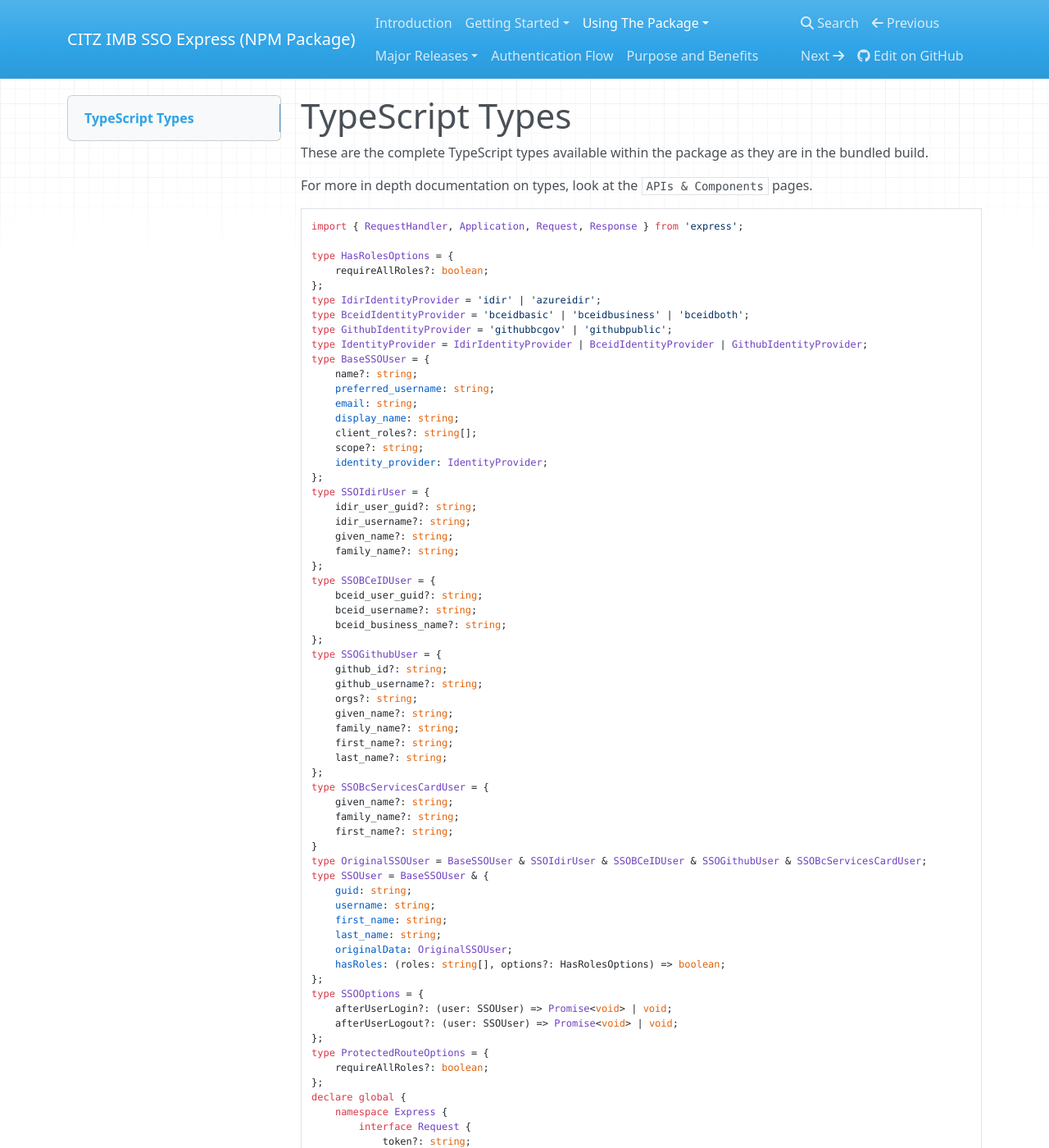
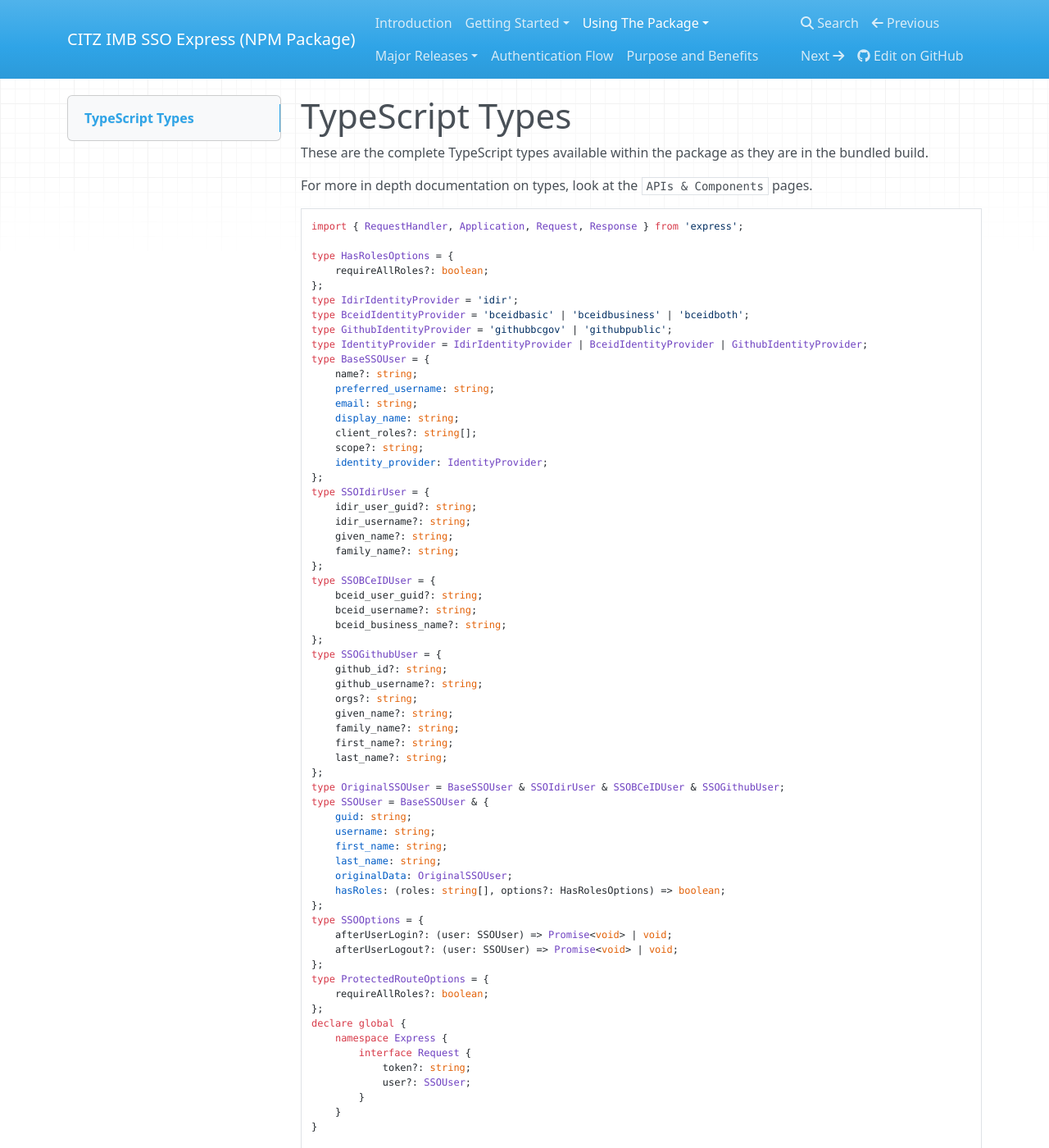
Before and after one commit to bcgov/citz-imb-sso-express, an MkDocs documentation site: the page built from techdocs/docs/using-the-package/typescript-types.md, in a window 1280 px wide and 1400 px high. Shown: the whole window at 82% size. Built offline with MkDocs 1.6.1, drawn with Linux system fonts in a browser that asks for light colours; nearby versions of some CDN libraries.

Commit message:
revert typescript-types file.

````diff
--- a/techdocs/docs/using-the-package/typescript-types.md
+++ b/techdocs/docs/using-the-package/typescript-types.md
@@ -14,7 +14,7 @@ import { RequestHandler, Application, Request, Response } from 'express';
 type HasRolesOptions = {
     requireAllRoles?: boolean;
 };
-type IdirIdentityProvider = 'idir' | 'azureidir';
+type IdirIdentityProvider = 'idir';
 type BceidIdentityProvider = 'bceidbasic' | 'bceidbusiness' | 'bceidboth';
 type GithubIdentityProvider = 'githubbcgov' | 'githubpublic';
 type IdentityProvider = IdirIdentityProvider | BceidIdentityProvider | GithubIdentityProvider;
@@ -47,12 +47,7 @@ type SSOGithubUser = {
     first_name?: string;
     last_name?: string;
 };
-type SSOBcServicesCardUser = {
-    given_name?: string;
-    family_name?: string;
-    first_name?: string;
-}
-type OriginalSSOUser = BaseSSOUser & SSOIdirUser & SSOBCeIDUser & SSOGithubUser & SSOBcServicesCardUser;
+type OriginalSSOUser = BaseSSOUser & SSOIdirUser & SSOBCeIDUser & SSOGithubUser;
 type SSOUser = BaseSSOUser & {
     guid: string;
     username: string;
@@ -140,5 +135,5 @@ declare const getNewTokens: (refresh_token: string) => Promise<null | {
     expires_in: number;
 }>;
 
-export { type BaseSSOUser, type BceidIdentityProvider, type GithubIdentityProvider, type HasRolesOptions, type IdentityProvider, type IdirIdentityProvider, type OriginalSSOUser, type ProtectedRouteOptions, type SSOBCeIDUser, type SSOGithubUser, type SSOIdirUser, type SSOOptions, type SSOUser, type SSOBcServicesCardUser, checkForUpdates, debug_d as debug, decodeJWT, encodeJWT, getLoginURL, getLogoutURL, getNewTokens, getTokens, getUserInfo, hasAllRoles, hasAtLeastOneRole, hasRoles, isJWTValid, login, loginCallback, logout, logoutCallback, normalizeUser, parseJWT, protectedRoute, refreshToken, sso };
+export { type BaseSSOUser, type BceidIdentityProvider, type GithubIdentityProvider, type HasRolesOptions, type IdentityProvider, type IdirIdentityProvider, type OriginalSSOUser, type ProtectedRouteOptions, type SSOBCeIDUser, type SSOGithubUser, type SSOIdirUser, type SSOOptions, type SSOUser, checkForUpdates, debug_d as debug, decodeJWT, encodeJWT, getLoginURL, getLogoutURL, getNewTokens, getTokens, getUserInfo, hasAllRoles, hasAtLeastOneRole, hasRoles, isJWTValid, login, loginCallback, logout, logoutCallback, normalizeUser, parseJWT, protectedRoute, refreshToken, sso };
 ```
````
